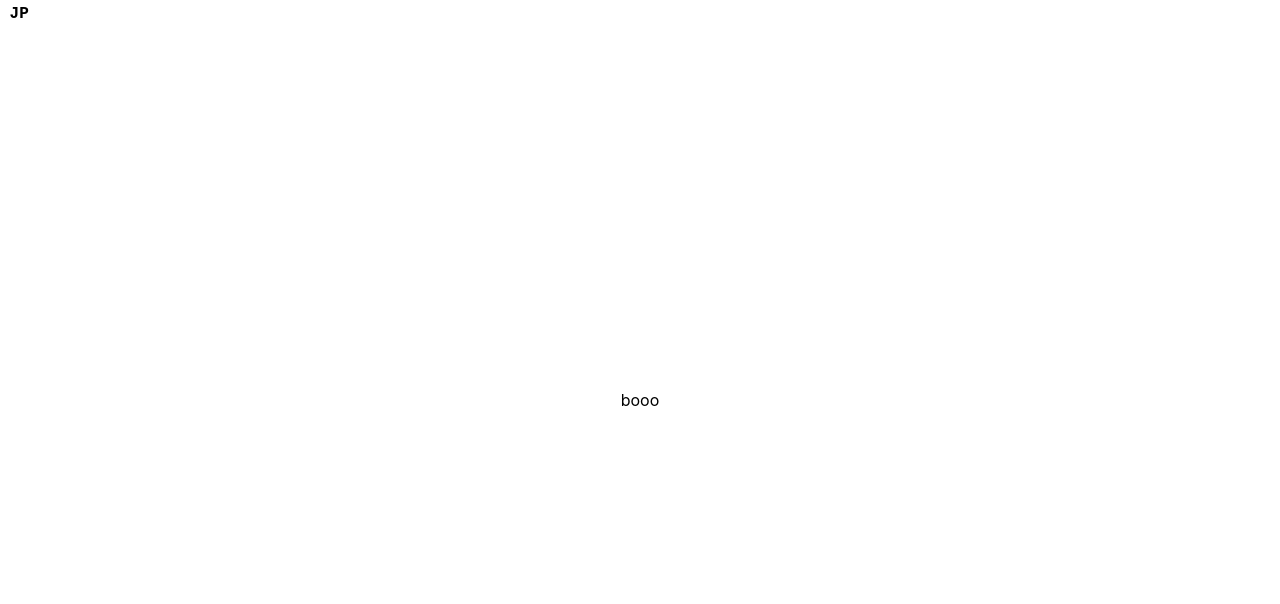
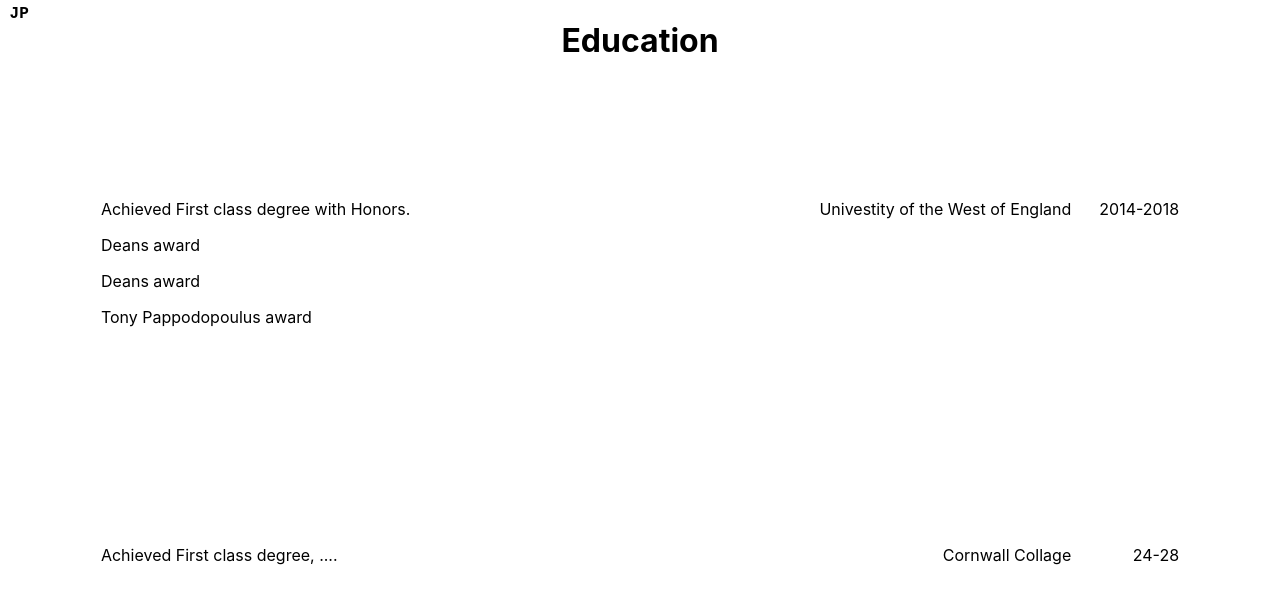
Before and after one commit to jurajpiar/jurajpiar, a React (Create React App) app: page /education in a window 1280 px wide. Shown: the top 604 px of the page. Built offline with nearby package versions, Linux system fonts and the light colour scheme.

Commit message:
changs jsx to js, adds education template

```diff
--- /dev/null
+++ b/src/containers/Education/Education.js
@@ -0,0 +1,44 @@
+import React, { Component } from 'react'
+
+import PageEducation from './components/PageEducation/PageEducation';
+import './Education.scss';
+
+export default class Education extends Component {
+
+    render() {
+        return (
+            <PageEducation className='education'>
+                <div className='educationContent'>
+                    <h1 >Education</h1>
+                    <ul className='contentList'>
+                        <li className='contentItem'>
+                            <div className='itemBody'>
+                                <p>Achieved First class degree with Honors.</p>
+                                <p>Deans award</p>
+                                <p>Deans award</p>
+                                <p>Tony Pappodopoulus award</p>
+                            </div>
+                            <div className='itemHeader'>
+                                <p>Univestity of the West of England</p>
+                            </div>
+                            <div className='itemDate'>
+                                <p>2014-2018</p>
+                            </div>
+                        </li>
+                        <li className='contentItem'>
+                            <div className='itemBody'>
+                                Achieved First class degree, ....
+                            </div>
+                            <div className='itemHeader'>
+                                Cornwall Collage
+                            </div>
+                            <div className='itemDate'>
+                                24-28
+                            </div>
+                        </li>
+                    </ul>
+                </div>
+            </PageEducation>
+        )
+    }
+}
--- a/src/containers/Education/Education.jsx
+++ /dev/null
@@ -1,14 +0,0 @@
-import React, { Component } from 'react'
-
-import PageEducation from './components/PageEducation/PageEducation';
-
-export default class Education extends Component {
-
-    render() {
-        return (
-            <PageEducation>
-                <div>booo</div>
-            </PageEducation>
-        )
-    }
-}
--- /dev/null
+++ b/src/containers/Education/Education.scss
@@ -0,0 +1,39 @@
+.education {
+    // background: bisque;
+    .educationContent {
+        width: 100%;
+        .contentList {
+            list-style-type: none;
+            padding: 0;
+            margin: 0;
+        }
+        .contentItem {
+            display: flex;
+            // justify-content: space-between;
+            padding: 10ch;
+            flex-flow: row;
+
+            .itemBody {
+                width: 60%;
+                text-align: start;
+                // background: beige;
+                // flex: 10;
+            }
+
+            .itemHeader {
+                text-align: end;
+                width: 30%;
+                // background: blue;
+                // flex: 5;
+                // display: flex;
+                // justify-content: flex-end;
+            }
+            .itemDate {
+                width: 10%;
+                text-align: end;
+                // background: bisque;
+                // flex: 2;
+            }
+        }
+    }
+}
--- a/src/containers/Education/components/PageEducation/PageEducation.jsx
+++ b/src/containers/Education/components/PageEducation/PageEducation.js
@@ -5,7 +5,7 @@ import Page from '../../../../components/Page/Page';
 const PageEducation = (props) => {
     return (
         <Page
-            center='center'>
+            center={`centerX ${props.className}`}>
             {props.children}
         </Page>
     )
```
Also changed, not shown: src/components/Content/Content.js (added, +17 -0 lines), src/components/Content/Content.scss (added), src/components/Page/Page.js (renamed from src/components/Page/Page.jsx), src/containers/Career/Career.js (renamed from src/containers/Career/Career.jsx), src/containers/Header/Header.js (renamed from src/containers/Header/Header.jsx), src/containers/Home/Home.js (renamed from src/containers/Home/Home.jsx), src/containers/Home/components/HomePage/HomePage.js (renamed from src/containers/Home/components/HomePage/HomePage.jsx), src/containers/NavMenu/NavMenu.js (renamed from src/containers/NavMenu/NavMenu.jsx).
